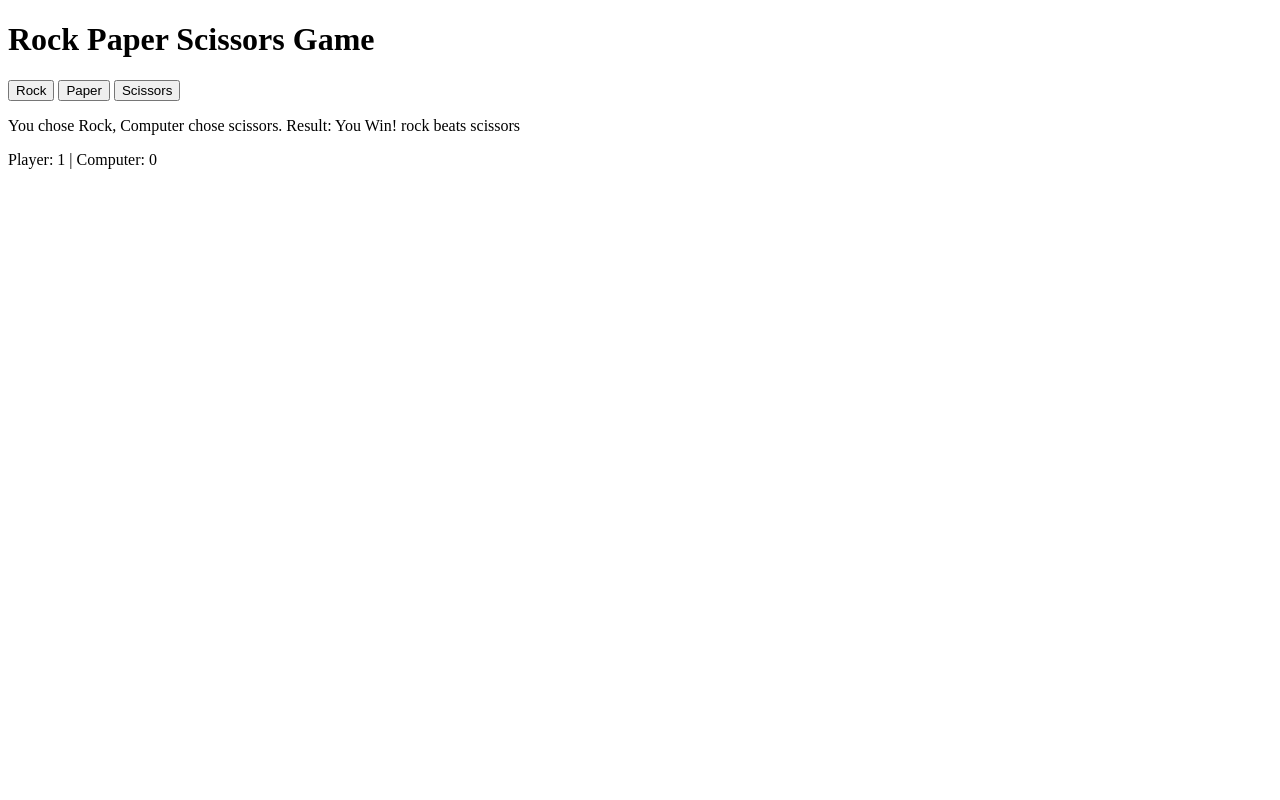
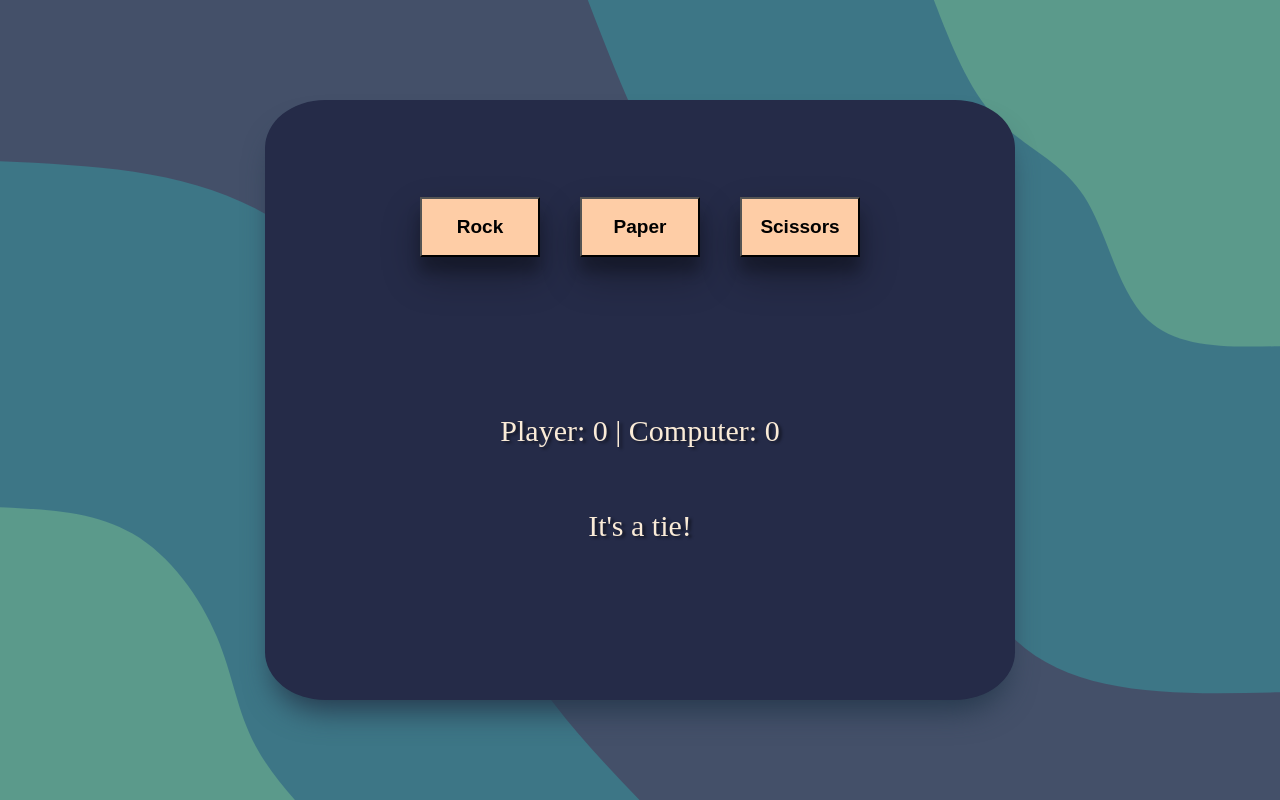
Before and after one commit to NikolaGedovic/Rock-Paper-Scissors-TOP, a plain HTML site: page index.html in a window 1280 px wide. Both pictures are taken after a click on the button "Rock". Drawn offline with Linux system fonts and the light colour scheme.

Commit message:
added styles and reset button

```diff
--- a/index.html
+++ b/index.html
@@ -7,12 +7,18 @@
     <link rel="stylesheet" href="style.css" />
   </head>
   <body>
-    <h1>Rock Paper Scissors Game</h1>
-    <button id="rock">Rock</button>
-    <button id="paper">Paper</button>
-    <button id="scissors">Scissors</button>
-    <div id="results"></div>
-    <div id="score"></div>
+    <div class="game">
+      <div class="choices-section">
+        <button class="rock-btn" id="rock">Rock</button>
+        <button class="paper-btn" id="paper">Paper</button>
+        <button class="scissors-btn" id="scissors">Scissors</button>
+      </div>
+      <div class="results-section">
+        <div id="score"></div>
+        <div id="results"></div>
+        <button id="playAgain" style="display: none">Play Again</button>
+      </div>
+    </div>
     <script src="script.js"></script>
   </body>
 </html>
--- a/script.js
+++ b/script.js
@@ -1,23 +1,29 @@
 let playerScore = 0;
 let computerScore = 0;
+let roundCount = 0;
 
-function updateResults(playerSelection, computerSelection, roundResult) {
-    const resultsDiv = document.getElementById('results');
-    const resultText = document.createElement('p');
-    resultText.textContent = `You chose ${playerSelection}, Computer chose ${computerSelection}. Result: ${roundResult}`;
-    resultsDiv.appendChild(resultText);
+// Get Computer Choice Function
+function getComputerChoice() {
+    const choices = ['Rock', 'Paper', 'Scissors'];
+    const randomIndex = Math.floor(Math.random() * choices.length);
+    return choices[randomIndex];
 }
 
 function updateScore() {
     const scoreDiv = document.getElementById('score');
     scoreDiv.textContent = `Player: ${playerScore} | Computer: ${computerScore}`;
 
-    if (playerScore >= 5) {
-        scoreDiv.textContent += ' - You Win!';
+    if (playerScore >= 5 || computerScore >= 5) {
+        if (playerScore > computerScore) {
+            scoreDiv.textContent += ' - You Win!';
+        } else if (playerScore < computerScore) {
+            scoreDiv.textContent += ' - You Lose!';
+        } else {
+            scoreDiv.textContent += ' - It\'s a tie!';
+        }
+
         disableButtons();
-    } else if (computerScore >= 5) {
-        scoreDiv.textContent += ' - You Lose!';
-        disableButtons();
+        document.getElementById('playAgain').style.display = 'block';
     }
 }
 
@@ -27,45 +33,61 @@ function disableButtons() {
     document.getElementById('scissors').disabled = true;
 }
 
-function getComputerChoice() {
-    const choices = ['rock', 'paper', 'scissors'];
-    const randomIndex = Math.floor(Math.random() * choices.length);
-    return choices[randomIndex];
+function enableButtons() {
+    document.getElementById('rock').disabled = false;
+    document.getElementById('paper').disabled = false;
+    document.getElementById('scissors').disabled = false;
 }
 
-function playRound(playerSelection, computerSelection) {
-    playerSelection = playerSelection.toLowerCase();
+function playRound(playerSelection) {
+    const resultsDiv = document.getElementById('results');
+    resultsDiv.textContent = '';
+
+    const computerSelection = getComputerChoice();
 
     if (playerSelection === computerSelection) {
-        return "It's a tie!";
+        const resultsDiv = document.getElementById('results');
+        resultsDiv.textContent = "It's a tie!";
     } else if (
-        (playerSelection === 'rock' && computerSelection === 'scissors') ||
-        (playerSelection === 'paper' && computerSelection === 'rock') ||
-        (playerSelection === 'scissors' && computerSelection === 'paper')
+        (playerSelection === 'Rock' && computerSelection === 'Scissors') ||
+        (playerSelection === 'Paper' && computerSelection === 'Rock') ||
+        (playerSelection === 'Scissors' && computerSelection === 'Paper')
     ) {
+        const resultsDiv = document.getElementById('results');
+        resultsDiv.textContent = `You Win! ${playerSelection} beats ${computerSelection}`;
         playerScore++;
-        return `You Win! ${playerSelection} beats ${computerSelection}`;
     } else {
+        const resultsDiv = document.getElementById('results');
+        resultsDiv.textContent = `You Lose! ${computerSelection} beats ${playerSelection}`;
         computerScore++;
-        return `You Lose! ${computerSelection} beats ${playerSelection}`;
     }
-}
 
-function game(playerSelection) {
-    const computerSelection = getComputerChoice();
-    const roundResult = playRound(playerSelection, computerSelection);
-    updateResults(playerSelection, computerSelection, roundResult);
+    roundCount++;
     updateScore();
 }
 
+function resetGame() {
+    playerScore = 0;
+    computerScore = 0;
+    roundCount = 0;
+    updateScore();
+    enableButtons();
+    document.getElementById('results').textContent = '';
+    document.getElementById('playAgain').style.display = 'none';
+}
+
 document.getElementById('rock').addEventListener('click', function () {
-    game('Rock');
+    playRound('Rock');
 });
 
 document.getElementById('paper').addEventListener('click', function () {
-    game('Paper');
+    playRound('Paper');
 });
 
 document.getElementById('scissors').addEventListener('click', function () {
-    game('Scissors');
+    playRound('Scissors');
 });
+
+document.getElementById('playAgain').addEventListener('click', function () {
+    resetGame();
+});
--- a/style.css
+++ b/style.css
@@ -0,0 +1,59 @@
+body {
+  background-image: url("blob-scene-haikei.svg");
+  background-repeat: no-repeat;
+  background-attachment: fixed;
+  background-size: cover;
+  display: flex;
+  align-items: center;
+  justify-content: center;
+  height: 100vh;
+  margin: 0;
+  padding: 0;
+}
+
+.game {
+  height: 600px;
+  width: 750px;
+  background-color: #252B48;
+  border-radius: 8%;
+  box-shadow: rgb(38, 57, 77) 0px 20px 30px -10px;
+  display: flex;
+  flex-direction: column;
+  justify-content: space-evenly;
+  align-items: center;
+}
+
+.choices-section {
+  display: flex;
+  justify-content: space-evenly;
+  gap: 40px;
+}
+
+.rock-btn,
+.paper-btn,
+.scissors-btn,
+#playAgain {
+  /* padding: 10px 30px 10px 30px; */
+  height: 60px;
+  width: 120px;
+  font-size: 19px;
+  font-weight: 900;
+  box-shadow: rgba(0, 0, 0, 0.3) 0px 19px 38px, rgba(0, 0, 0, 0.22) 0px 15px 12px;
+  background-color: #FECDA6;
+}
+
+.results-section {
+  height: 250px;
+  width: 440px;
+  display: flex;
+  flex-direction: column;
+  justify-content: space-evenly;
+  align-items: center;
+}
+
+#score,
+#results {
+  color: antiquewhite;
+  font-size: 30px;
+  text-shadow: 3px 2px 3px rgba(0, 0, 0, 0.47);
+}
```
Also changed, not shown: blob-scene-haikei.svg (added), coal_6027552.png (added), google-docs_2991112.png (added), scissors_340191.png (added).
